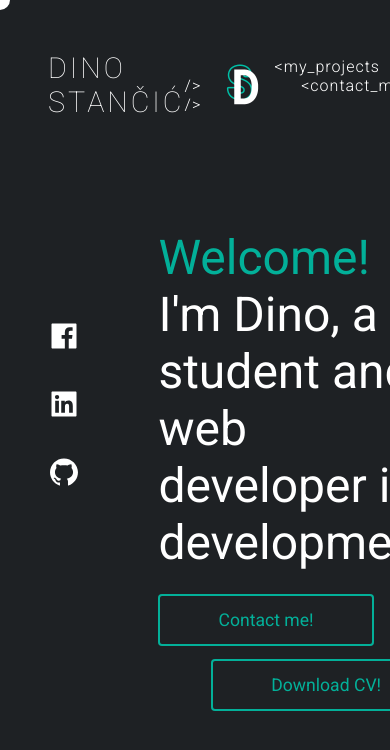
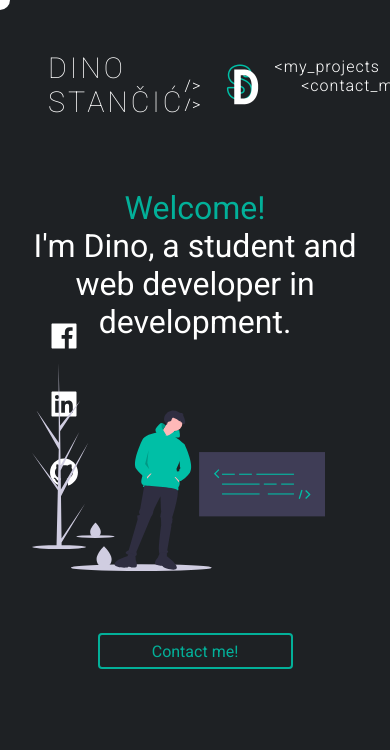
Before and after one commit to stancic/portfolio, a React (Create React App) app in the folder portfolio-frontend/: page / in a window 390 px wide. Shown: the top 750 px of the page. Built offline with nearby package versions, Linux system fonts and the light colour scheme; no server answers.

Commit message:
Add responsive style

```diff
--- a/portfolio-frontend/src/components/landing_page/LandingPage.js
+++ b/portfolio-frontend/src/components/landing_page/LandingPage.js
@@ -1,6 +1,5 @@
 //DEPENDENCIES IMPORT
 import React from 'react'
-import './landingpage.scss'
 import { animations } from 'react-animation'
 
 
@@ -11,6 +10,9 @@ import { linksENLanding } from '../data_objects/links'
 import Navigation from '../navigation-bar/Navigation'
 import { Link } from 'react-router-dom'
 
+//IMPORT STYLES
+import './landingpage.scss'
+import './loadingPageMobile.scss'
 
 function LandingPage({title, description, contact, download}) {
 
--- a/portfolio-frontend/src/components/landing_page/landingpage.scss
+++ b/portfolio-frontend/src/components/landing_page/landingpage.scss
@@ -10,6 +10,7 @@
 	justify-content: center;
 	align-items: center;
 	transition: .4s all ease-in-out;
+	position: relative;
 	.left-side-container{
 		flex: 1;
 		margin-top: 1em;
--- /dev/null
+++ b/portfolio-frontend/src/components/landing_page/loadingPageMobile.scss
@@ -0,0 +1,41 @@
+@import '../../rwd_variables.scss';
+
+@media(max-width: 1300px){
+	.contact-button, .download-button{
+		font-size: 1rem;
+		padding: 0.4em 1.7em;
+	}
+}
+
+@media(max-width: 1100px){
+	.landing-page-data-container{
+		flex-direction: column;
+	}
+}
+
+@media(max-width: 800px){
+	.landing-page-data-container{
+		margin: -5em 0 0 0;
+		.left-side-container{
+			font-size: 2em;
+			margin: 0;
+			text-align: center;
+		}
+		.right-side-container{
+			margin-top: 1em;
+		}
+	}
+	.left-side-buttons-container{
+		.download-button{
+			display: none;
+		}
+		.contact-button{
+			position: absolute;
+			top: 115%;
+			width: 50%;
+			left: 0;
+			right: 0;
+			margin: auto auto;
+		}
+	}
+}
```
